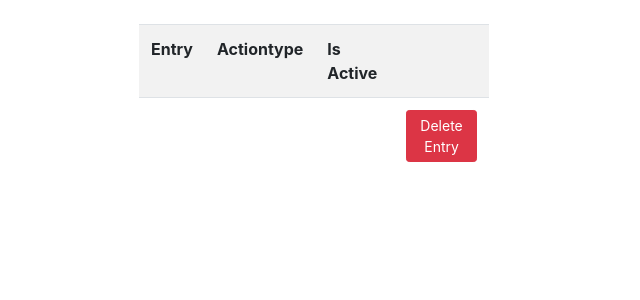
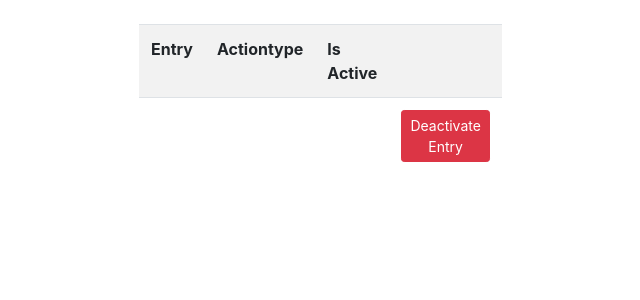
Before and after one commit to esnet-security/SCRAM, a Django app: template scram/templates/route_manager/entry_detail.html in a window 1280 px wide. Shown: the part 70-370 px from the top of the page, without its empty margins (326-966 px from the left). Run offline with Django 3.2, Linux system fonts and the light colour scheme; the template is opened without the code that fills it, so the values that code supplies are empty; some libraries are stand-ins or nearby versions.

Commit message:
style(wording): make the wording more obvious that we are not deleting but deactivating

```diff
--- a/scram/templates/route_manager/entry_detail.html
+++ b/scram/templates/route_manager/entry_detail.html
@@ -17,7 +17,7 @@
           <td>
             <form class="form-inline" action="{% url 'route_manager:delete' entry.id %}" method="POST">
             {% csrf_token %}
-            <button class="btn btn-danger btn-sm" type="submit">Delete Entry</button>
+            <button class="btn btn-danger btn-sm" type="submit">Deactivate Entry</button>
             </form></td>
         </tr>
       </table>
```
